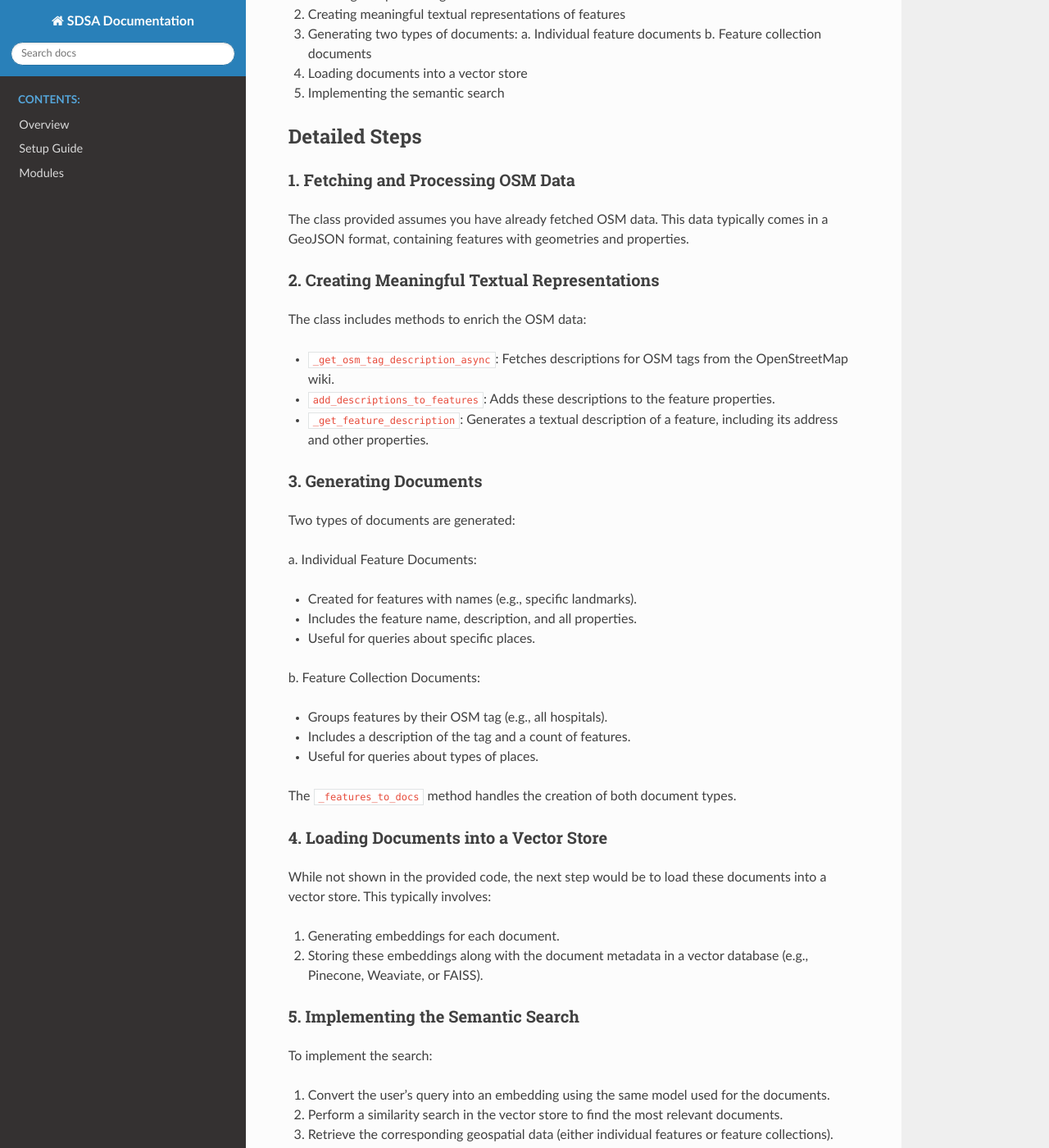
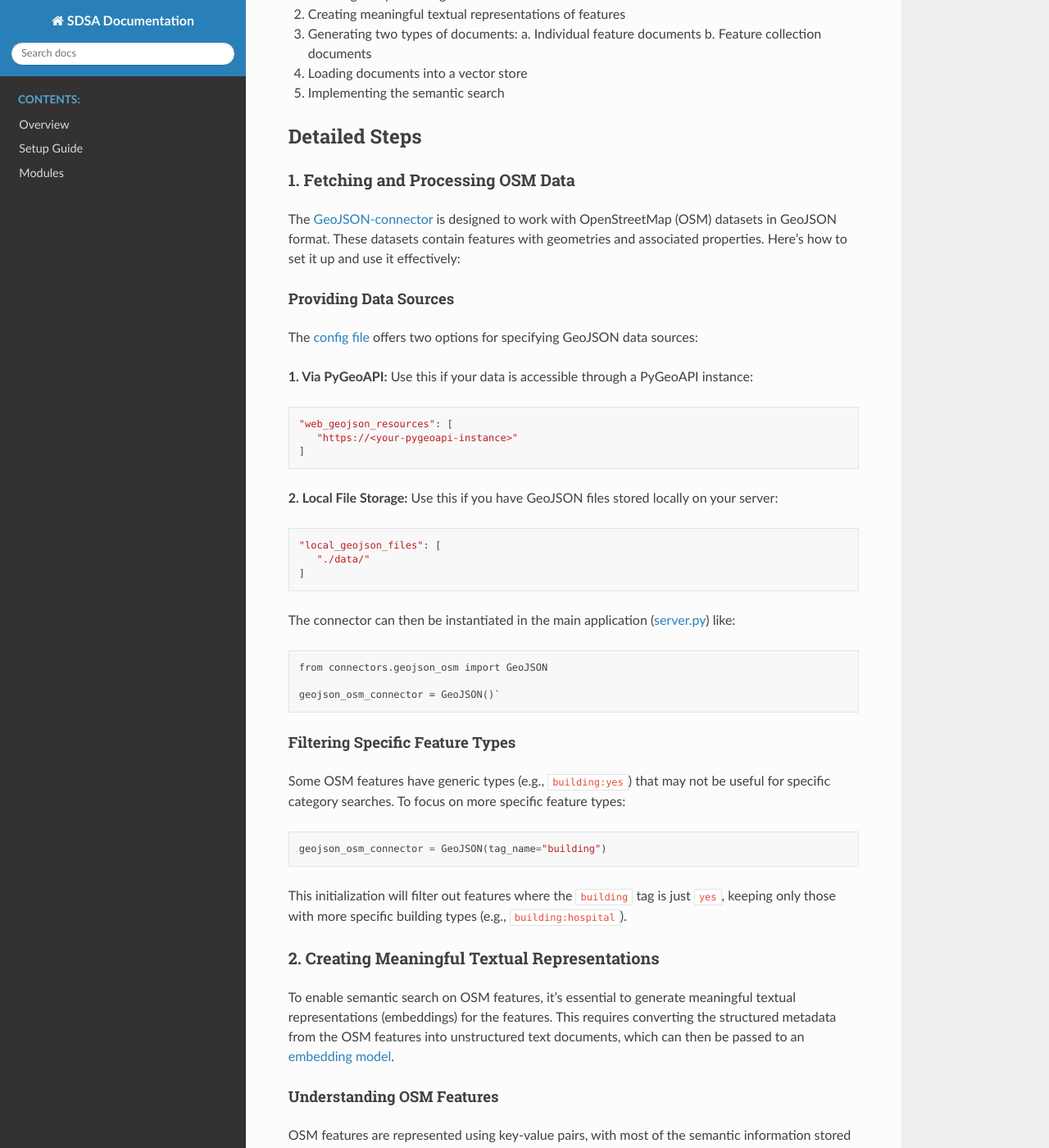
Before and after one commit to simeonwetzel/sdsadocs, a Sphinx documentation site: the page built from docs/geojson-osm-connector.md, in a window 1280 px wide and 1400 px high, scrolled down 439 px. Shown: the whole window at 82% size. Built offline with Sphinx 7.4.7 and the Read the Docs theme 2.0.0, drawn with Linux system fonts in a browser that asks for light colours; some of the changed text lies outside the part shown.

Commit message:
Update geojson-osm-connector.md

````diff
--- a/docs/geojson-osm-connector.md
+++ b/docs/geojson-osm-connector.md
@@ -1,6 +1,6 @@
 # GeoJSON-Connector: Semantic Search for Geospatial (OSM) Features
 
-This guide outlines the process of creating a semantic search system for OpenStreetMap (OSM) features. The goal is to enable users to search for geospatial data using natural language queries, retrieving both specific features (e.g., "Eiffel Tower") and collections of features (e.g., "hospitals in Paris").
+This guide outlines how the [GeoJSON-connector](https://github.com/52North/innovation-prize/blob/dev/search-app/server/connectors/geojson_osm.py) is used to prepare [embeddings](https://huggingface.co/blog/getting-started-with-embeddings) for OpenStreetMap (OSM) features that can be utilized for a semantic search system. The goal is to enable users to search for geospatial data using natural language queries, retrieving both specific features (e.g., "Eiffel Tower") and collections of features (e.g., "hospitals in Berlin").
 
 ## Overview
 
@@ -17,16 +17,104 @@
 ## Detailed Steps
 
 ### 1. Fetching and Processing OSM Data
+The [GeoJSON-connector](https://github.com/52North/innovation-prize/blob/dev/search-app/server/connectors/geojson_osm.py) is designed to work with OpenStreetMap (OSM) datasets in GeoJSON format. These datasets contain features with geometries and associated properties. Here's how to set it up and use it effectively:
 
-The class provided assumes you have already fetched OSM data. This data typically comes in a GeoJSON format, containing features with geometries and properties.
+#### Providing Data Sources
+The [config file](https://github.com/52North/innovation-prize/blob/6b1ab1c2532eefe30d2e6849ea28ced2e50e49e1/search-app/server/config/config.json) offers two options for specifying GeoJSON data sources:
+
+**1. Via PyGeoAPI:** Use this if your data is accessible through a PyGeoAPI instance:
+```
+"web_geojson_resources": [
+   "https://<your-pygeoapi-instance>"
+]
+```
+**2. Local File Storage:** Use this if you have GeoJSON files stored locally on your server:
+
+```
+"local_geojson_files": [
+   "./data/"
+]
+```
+The connector can then be instantiated in the main application ([server.py](https://github.com/52North/innovation-prize/blob/6b1ab1c2532eefe30d2e6849ea28ced2e50e49e1/search-app/server/app/server.py)) like:
+
+```
+from connectors.geojson_osm import GeoJSON
+
+geojson_osm_connector = GeoJSON()`
+```
+#### Filtering Specific Feature Types
+Some OSM features have generic types (e.g., `building:yes`) that may not be useful for specific category searches. To focus on more specific feature types:
+```
+geojson_osm_connector = GeoJSON(tag_name="building")
+```
+
+This initialization will filter out features where the `building` tag is just `yes`, keeping only those with more specific building types (e.g., `building:hospital`).
 
 ### 2. Creating Meaningful Textual Representations
 
-The class includes methods to enrich the OSM data:
+To enable semantic search on OSM features, it's essential to generate meaningful textual representations (embeddings) for the features. This requires converting the structured metadata from the OSM features into unstructured text documents, which can then be passed to an [embedding model](https://huggingface.co/docs/chat-ui/configuration/embeddings).
 
+#### Understanding OSM Features
+
+OSM features are represented using key-value pairs, with most of the semantic information stored in the `tags` key. For example:
+
+```json
+"tags": {
+    "addr:city": "Dresden",
+    "addr:country": "DE",
+    "addr:postcode": "01067",
+    "addr:street": "Neumarkt",
+    "alt_name": "Kirche Unserer Lieben Frau",
+    "amenity": "place_of_worship",
+    "architect": "George Bähr",
+    "architect:wikidata": "Q66169",
+    "building": "church",
+    "building:architecture": "baroque",
+    "building:material": "sandstone",
+    "building:part": "yes",
+    ...,
+    "opening_hours": "Mo-Fr 10:00-12:00,13:00-18:00",
+    "opening_hours:url": "https://www.frauenkirche-dresden.de/kalender/",
+    "wikidata": "Q157229",
+    "wikimedia_commons": "Category:Frauenkirche (Dresden)",
+    "wikipedia": "de:Frauenkirche (Dresden)",
+    "year_of_construction": "1726 - 1743 / 2005"
+}
+```
+
+To generate embeddings, a text document needs to be prepared by extracting and organizing the information from these tags key-value pairs.
+
+For instance:
+```python
+feature_doc = """
+**Name**: Frauenkirche
+**Description**: A building that was built as a church. It includes cases where building is no longer used for original purpose.
+
+**Address**: Neumarkt, Dresden, 01067, DE
+
+**Metadata**:
+alt_name: Kirche Unserer Lieben Frau
+amenity: place_of_worship
+architect: George Bähr
+architect:wikidata: Q66169
+building: church
+building:architecture: baroque
+building:material: sandstone
+building:part: yes
+...
+opening_hours: Mo-Fr 10:00-12:00,13:00-18:00
+opening_hours:url: https://www.frauenkirche-dresden.de/kalender/
+wikidata: Q157229
+wikimedia_commons: Category:Frauenkirche (Dresden)
+wikipedia: de:Frauenkirche (Dresden)
+year_of_construction: 1726 - 1743 / 2005
+_osm_type: way"""
+
+```
+As the feature category is not described verbosely in OSM-features (e.g. `"building": "church"`), the connector provides functionality to fetch tag descriptions from the [OSM-Wiki](https://wiki.openstreetmap.org/wiki/Main_Page) and use the fetched description to enrich the text description:
 - `_get_osm_tag_description_async`: Fetches descriptions for OSM tags from the OpenStreetMap wiki.
-- `add_descriptions_to_features`: Adds these descriptions to the feature properties.
-- `_get_feature_description`: Generates a textual description of a feature, including its address and other properties.
+
+As shown in the above example: the `"building": "church"` is enriched to "**Description**: A building that was built as a church. It includes cases where building is no longer used for original purpose."
 
 ### 3. Generating Documents
 
````
